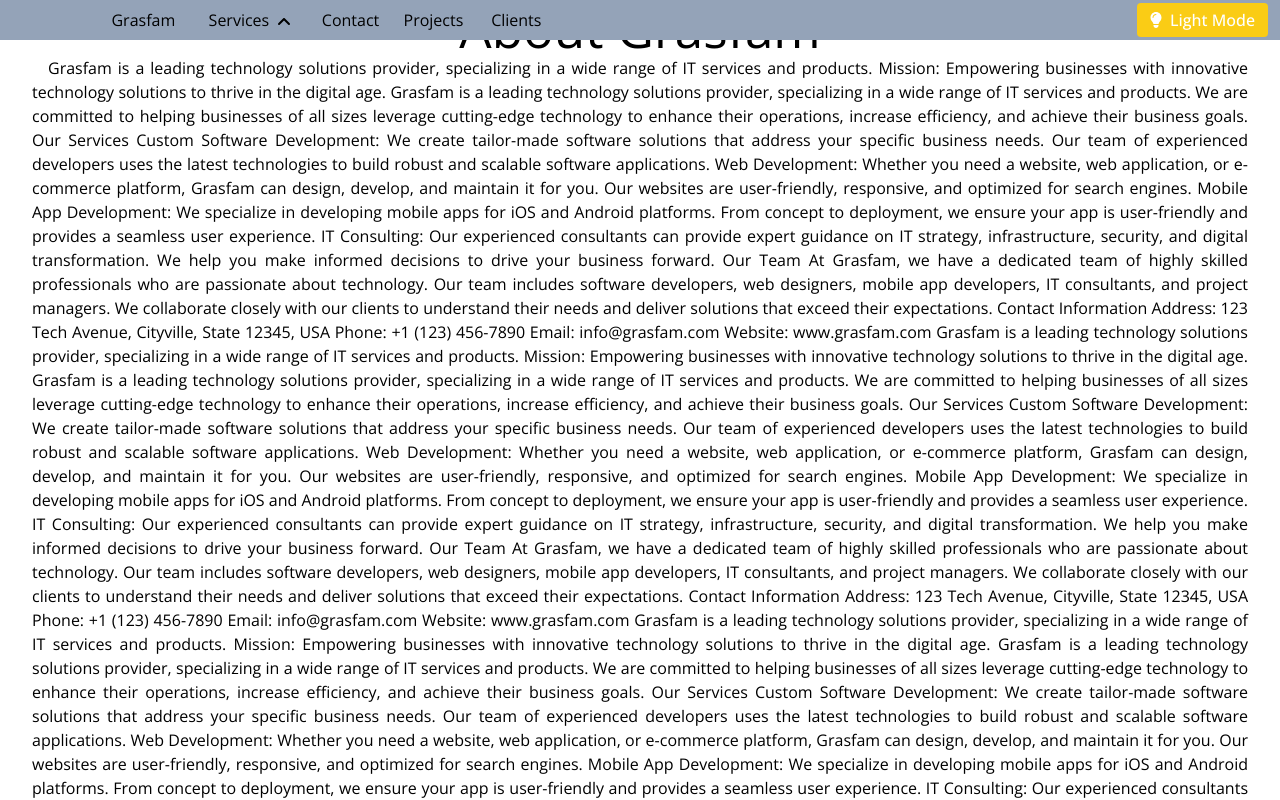
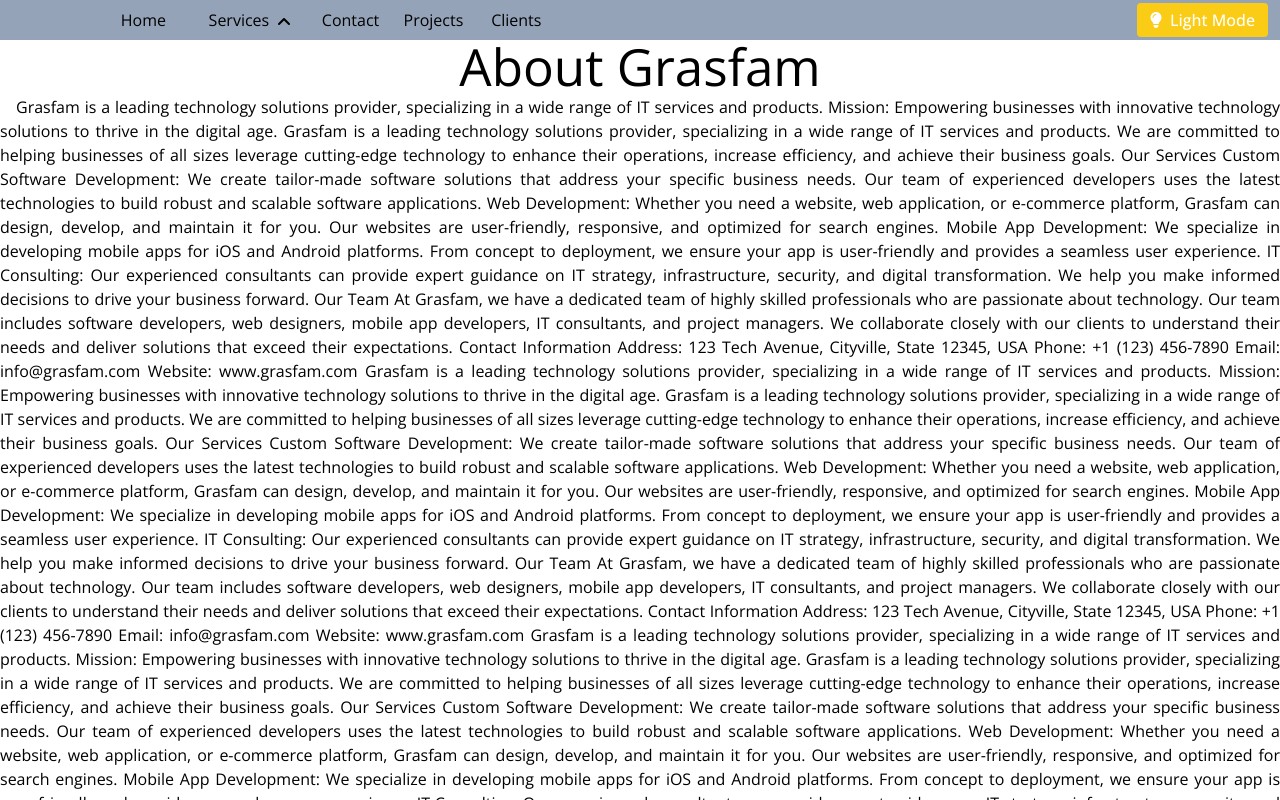
Before and after one commit to lazuardi21/GrasfamPresentation, a React (Vite) app: page / in a window 1280 px wide. Shown: the top 800 px of the page. Built offline with nearby package versions, Linux system fonts and the light colour scheme.

Commit message:
Update template

```diff
--- a/src/components/Footer/Footer.jsx
+++ b/src/components/Footer/Footer.jsx
@@ -6,7 +6,7 @@ import { FaFacebook, FaTwitter, FaLinkedin, FaGithub } from 'react-icons/fa';
 
 const Footer = () => {
     return (
-        // <div>
+        <div style={{paddingTop : '2%'}}>
             <footer className="footer-distributed">
                 <div className="footer-left">
                     <div>
@@ -67,7 +67,7 @@ const Footer = () => {
                     </div>
                 </div>
             </footer>
-        // </div>
+        </div>
     );
 };
 
--- a/src/components/MainContent/CompanyProfile/CompanyProfile.jsx
+++ b/src/components/MainContent/CompanyProfile/CompanyProfile.jsx
@@ -1,8 +1,6 @@
 // src/components/CompanyProfile.jsx
 import React from 'react';
 import { connect } from 'react-redux'; // Import connect
-import { darkModeClasses, lightModeClasses } from '../ContentStyles.js'; // Import the classes
-
 
 // Map state from Redux store to component props
 const mapStateToProps = (state) => ({
@@ -13,13 +11,13 @@ function CompanyProfile(props) {
   const { isDarkMode } = props;
 
   // Apply the appropriate classes based on the current mode
-  const profileClasses = isDarkMode ? darkModeClasses : lightModeClasses;
+  const profileClasses = isDarkMode ? 'bg-black text-white' : 'bg-white text-black';
 
   return (
     <div className={`${profileClasses}`}>
       {/* Company Profile Content */}
       <h1>About Grasfam</h1>
-      <div className="text-justify px-8">
+      <div className="text-justify">
 
         <p>
           <span className="ml-4">Grasfam </span>
--- a/src/components/Navbar/Navbar.jsx
+++ b/src/components/Navbar/Navbar.jsx
@@ -156,14 +156,14 @@ function Navbar(props) {
                   style={{ top: '2.5rem' }} >
                   <div
                     className={`text-2xl ${linkTextStyles} p-2 rounded ${isDarkMode ? null : 'bg-brown-200'}`}
-                    onClick={() => { handleLinkClick('/'); setActiveLink('Grasfam'); setSidebarVisible(false); toggleBlurBackground() }}
+                    onClick={() => { handleLinkClick('/'); setActiveLink('Home'); setSidebarVisible(false); toggleBlurBackground() }}
                   >
-                    {activeLink === 'Grasfam' ? (
+                    {activeLink === 'Home' ? (
                       <span className={isDarkMode ? 'text-green-500' : 'text-blue-500'}>
-                        Grasfam
+                        Home
                       </span>
                     ) : (
-                      'Grasfam'
+                      'Home'
                     )}
                   </div>
                   <div>
@@ -246,12 +246,12 @@ function Navbar(props) {
                 <div className="grid grid-cols-[8%_10%_7%_7%_7%] items-center left-4 pl-24">
                   <div
                     className={`cursor-pointer sm:w-full p-2 ${linkTextStyles}`}
-                    onClick={() => { handleLinkClick('/'); setActiveLink('Grasfam'); }}
+                    onClick={() => { handleLinkClick('/'); setActiveLink('Home'); }}
                   >
-                    {activeLink === 'Grasfam' ? (
-                      <span className={`${isDarkMode ? 'text-green-500' : 'text-blue-500'}`}>Grasfam</span>
+                    {activeLink === 'Home' ? (
+                      <span className={`${isDarkMode ? 'text-green-500' : 'text-blue-500'}`}>Home</span>
                     ) : (
-                      'Grasfam'
+                      'Home'
                     )}
                   </div>
                   <div
--- a/src/index.css
+++ b/src/index.css
@@ -31,8 +31,33 @@ body {
   margin: 0;
   display: flex;
   place-items: center;
-  min-width: 320px;
-  min-height: 100vh;
+  /* padding-top: 5%; */
+  /* min-width: 320px; */
+  /* min-height: 100vh; */
+}
+
+@media (max-width: 1920px) {
+  body {
+    padding-top: 3%;
+  }
+}
+
+@media (max-width: 1080px) {
+  body {
+    padding-top: 5%;
+  }
+}
+
+@media (max-width: 720px) {
+  body {
+    padding-top: 10%;
+  }
+}
+
+@media (min-width: 720px) and (max-width: 1080px) {
+  body {
+    padding-top: 20%;
+  }
 }
 
 h1 {
```
